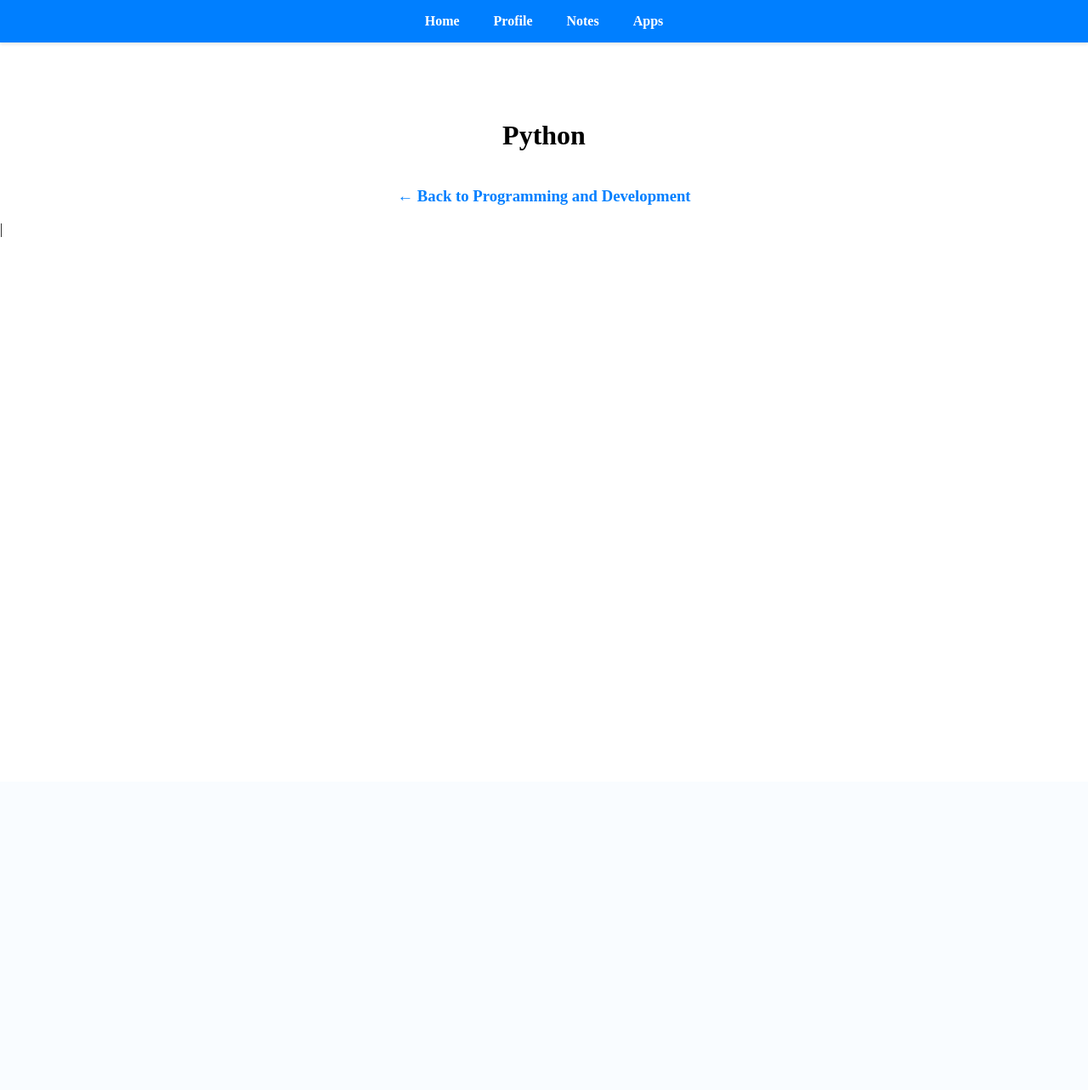
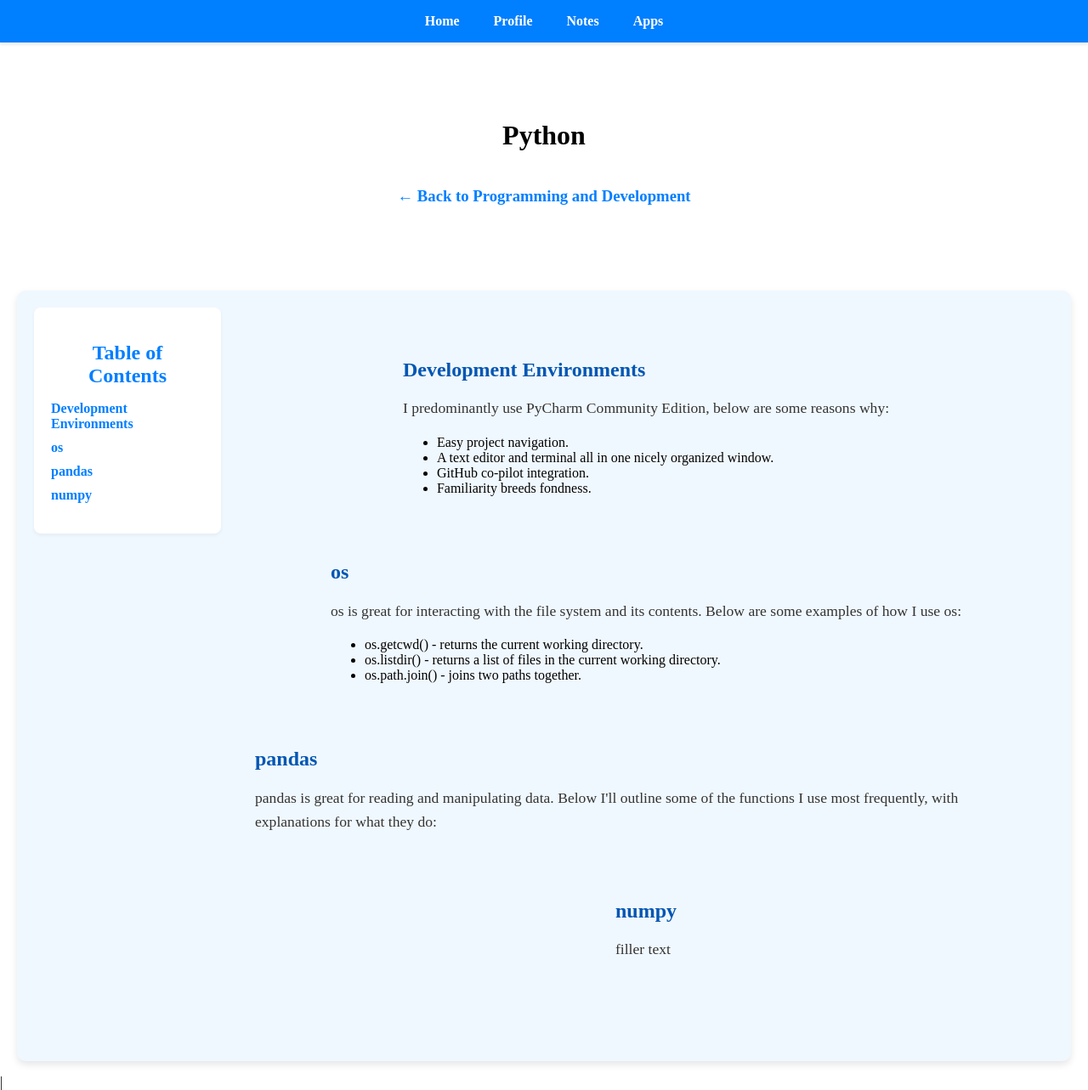
Before and after one commit to twwebb3/personal-website, a Django app: page /notes/programming/python in a window 1280 px wide. Shown: the whole page at 85% size. Before the commit the page ends 279 px from the top, so only its background shows below. Run offline with Django 4.2, Linux system fonts and the light colour scheme.

Commit message:
python page outline added.

```diff
--- a/notes/templates/programming/python.html
+++ b/notes/templates/programming/python.html
@@ -16,4 +16,55 @@
         <a href="{% url 'programming' %}" class="back-link">← Back to Programming and Development</a>
     </h3>
 </div>
+
+<div class="detail-container">
+    <aside class="toc">
+        <h2>Table of Contents</h2>
+        <ul>
+            <li><a href="#development-environments">Development Environments</a></li>
+            <li><a href="#os">os</a></li>
+            <li><a href="#pandas">pandas</a></li>
+            <li><a href="#numpy">numpy</a></li>
+        </ul>
+    </aside>
+
+    <div class="main-content">
+        <section id="development-environments">
+            <h2>Development Environments</h2>
+            <p>I predominantly use PyCharm Community Edition, below are some reasons why:</p>
+            <ul>
+                <li>Easy project navigation.</li>
+                <li>A text editor and terminal all in one nicely organized window.</li>
+                <li>GitHub co-pilot integration.</li>
+                <li>Familiarity breeds fondness.</li>
+            </ul>
+        </section>
+
+        <section id="os">
+            <h2>os</h2>
+            <p>
+                os is great for interacting with the file system and its contents. Below are some examples of how I use
+                os:
+            </p>
+            <ul>
+                <li>os.getcwd() - returns the current working directory.</li>
+                <li>os.listdir() - returns a list of files in the current working directory.</li>
+                <li>os.path.join() - joins two paths together.</li>
+            </ul>
+        </section>
+
+        <section id="pandas">
+            <h2>pandas</h2>
+            <p>
+                pandas is great for reading and manipulating data. Below I'll outline some of the functions I use most
+                frequently, with explanations for what they do:
+            </p>
+        </section>
+
+        <section id="numpy">
+            <h2>numpy</h2>
+            <p>filler text</p>
+        </section>
+    </div>
+</div>
 {% endblock content %}
```
